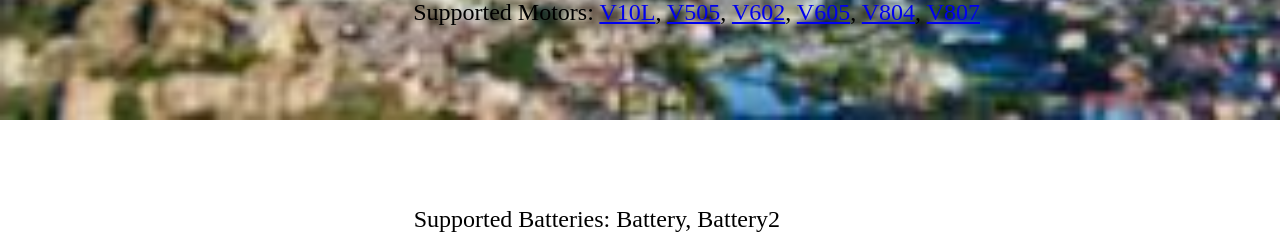
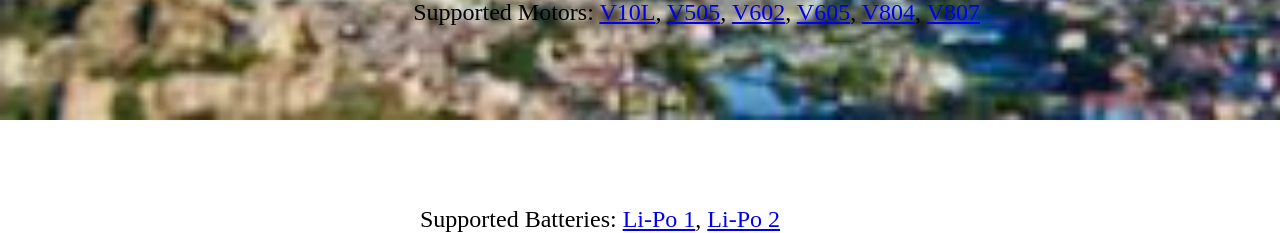
Before and after one commit to moodman58/TestOptCalc, a Flask app: page / in a window 1280 px wide. Shown: the part 680-913 px from the top of the page. Run offline with Flask 3, Linux system fonts and the light colour scheme.

Commit message:
first commit

```diff
--- a/FlaskSetup.py
+++ b/FlaskSetup.py
@@ -1,4 +1,4 @@
-from flask import Flask, request, render_template, url_for, redirect, session
+from flask import Flask, request, render_template, url_for, redirect, session, jsonify
 from src.main import flight_time  # Adjust import according to your project structure
 
 app = Flask(__name__)
--- /dev/null
+++ b/requirments.txt
@@ -0,0 +1,5 @@
+Flask
+gunicorn
+scipy
+matplotlib
+sympy
--- a/src/main.py
+++ b/src/main.py
@@ -100,7 +100,7 @@ class flight_time:
                 / float(self.motor_number)
             )
         )
-        return time_cruise
+        return str(round(time_cruise)).rstrip("0")
 
     def vertical_landing(self):
         """Calculates and returns time to reach ground from desired altitude
--- a/templates/index.html
+++ b/templates/index.html
@@ -25,7 +25,8 @@
         target="_blank">V605</a>, <a href="https://store.tmotor.com/product/v804-vtol-motor.html"
         target="_blank">V804</a>, <a href="https://store.tmotor.com/product/v807-vtol-motor.html"
         target="_blank">V807</a></h3>
-    <h4 class="battery-file-title"> Supported Batteries: Battery, Battery2</h4>
-
+    <h4 class="battery-file-title"> Supported Batteries: <a href="https://www.amazon.ca/Zeee-Battery-9000mAh-Connector-Traxxas/dp/B08CDT3SR3/ref=sr_1_12?keywords=6s+lipo+battery+10000&sr=8-12&ufe=app_do%3Aamzn1.fos.71722c10-739d-471b-befb-3e4b9bf7d0d6"
+        target="_blank">Li-Po 1</a>, <a href="https://www.amazon.ca/Zeee-Battery-9000mAh-Connector-Traxxas/dp/B08CDT3SR3/ref=sr_1_12?keywords=6s+lipo+battery+10000&sr=8-12&ufe=app_do%3Aamzn1.fos.71722c10-739d-471b-befb-3e4b9bf7d0d6"
+        target="_blank">Li-Po 2</a>
 </body>
 </html>
--- a/templates/results.html
+++ b/templates/results.html
@@ -30,7 +30,9 @@
             target="_blank">V605</a>, <a href="https://store.tmotor.com/product/v804-vtol-motor.html"
             target="_blank">V804</a>, <a href="https://store.tmotor.com/product/v807-vtol-motor.html"
             target="_blank">V807</a> </h3>
-    <h4 class="battery-file-title"> Supported Batteries: Battery, Battery2 </h4>
+    <h4 class="battery-file-title"> Supported Batteries: <a href="https://www.amazon.ca/Zeee-Battery-9000mAh-Connector-Traxxas/dp/B08CDT3SR3/ref=sr_1_12?keywords=6s+lipo+battery+10000&sr=8-12&ufe=app_do%3Aamzn1.fos.71722c10-739d-471b-befb-3e4b9bf7d0d6"
+        target="_blank">Li-Po 1</a>, <a href="https://www.amazon.ca/Zeee-Battery-9000mAh-Connector-Traxxas/dp/B08CDT3SR3/ref=sr_1_12?keywords=6s+lipo+battery+10000&sr=8-12&ufe=app_do%3Aamzn1.fos.71722c10-739d-471b-befb-3e4b9bf7d0d6"
+        target="_blank">Li-Po 2</a> </h4>
 
 
 </body>
```
Also changed, not shown: data/batteries/Li-Po 1.txt (renamed from data/batteries/Battery.txt), data/batteries/Li-Po 2.txt (renamed from data/batteries/Battery2.txt), requirements.txt (deleted).
